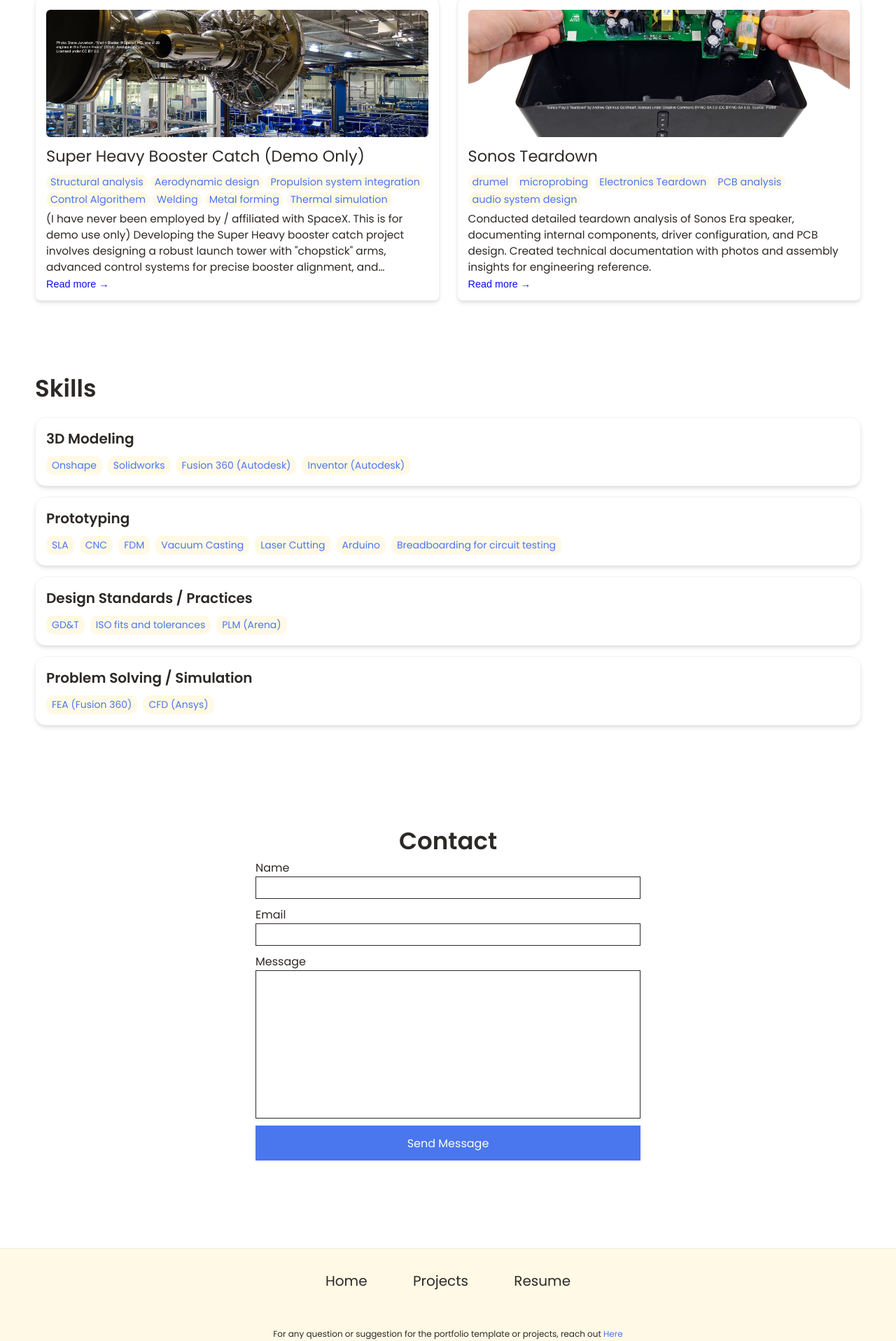
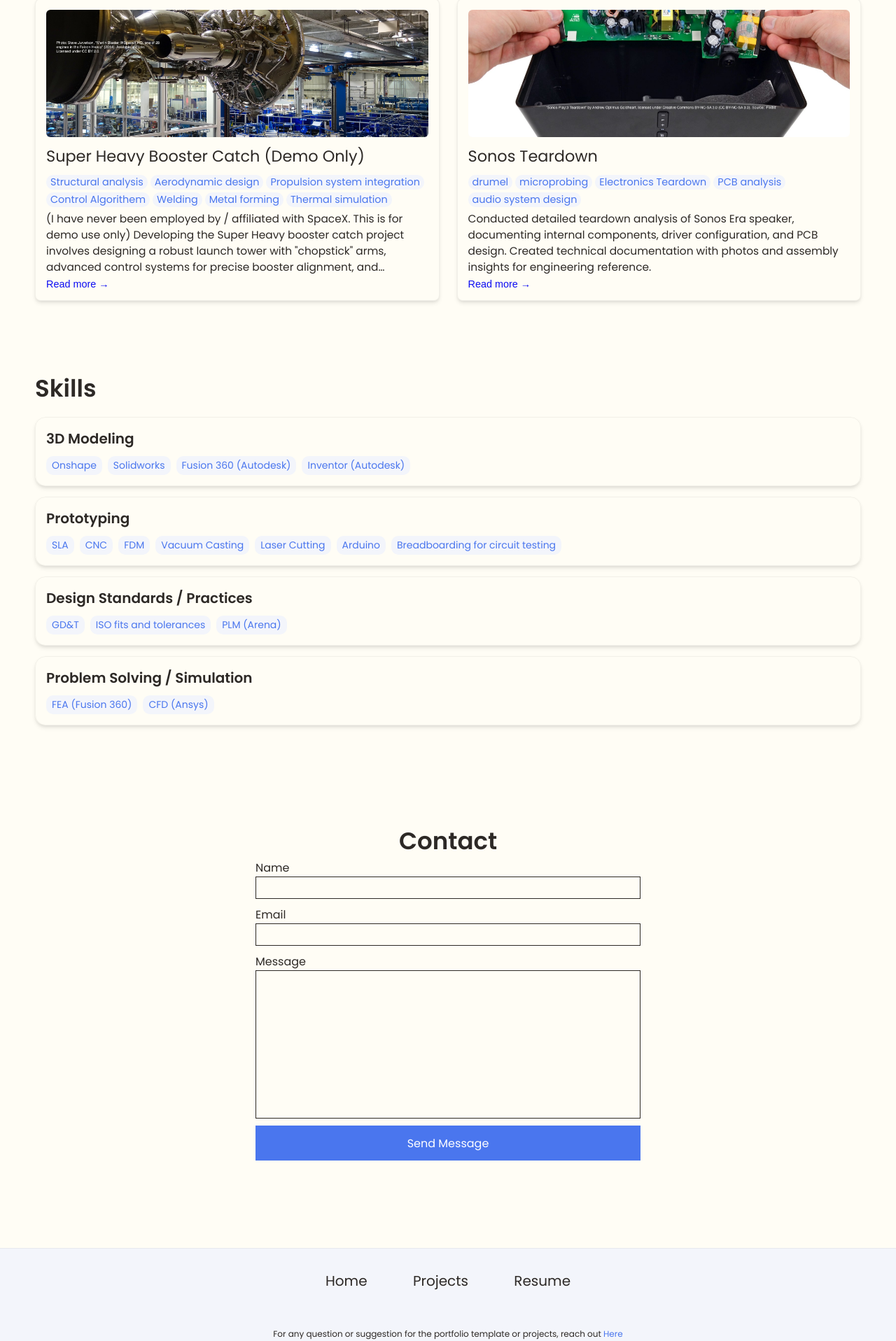
Before and after one commit to colecpickett/colecpickett.github.io, a Jekyll site: the page built from index.html, in a window 1280 px wide. Shown: the part 1096-3013 px from the top of the page at 70% size. Built offline with Jekyll 4.4.1, drawn with Linux system fonts in a browser that asks for light colours.

Commit message:
Update _config.yml

```diff
--- a/_config.yml
+++ b/_config.yml
@@ -80,8 +80,8 @@ colors: # this is the basic theme
   border: "#f7f3e3"
   link: "#4a76ee"
   highlight: "#0c0cf2"
-  background: "#ffffff"
-  light_background: "#fff9e6"
+  background: "#fffdf5"
+  light_background: "#f3f5fb"
 
 # A few examples.
 basic theme:
```
